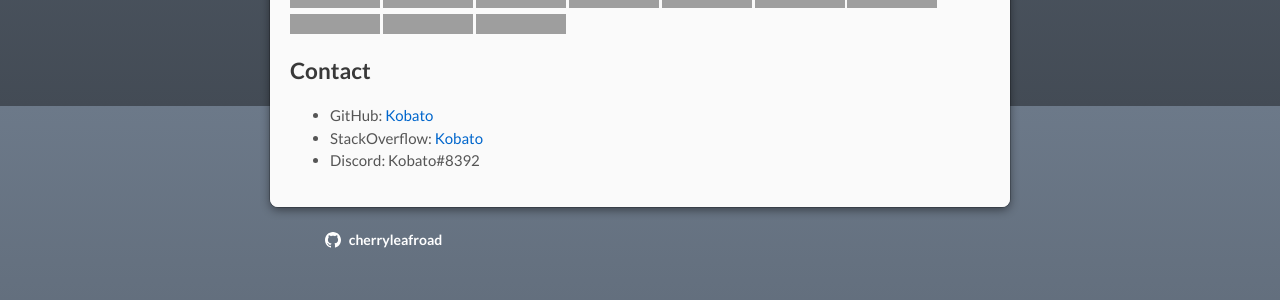
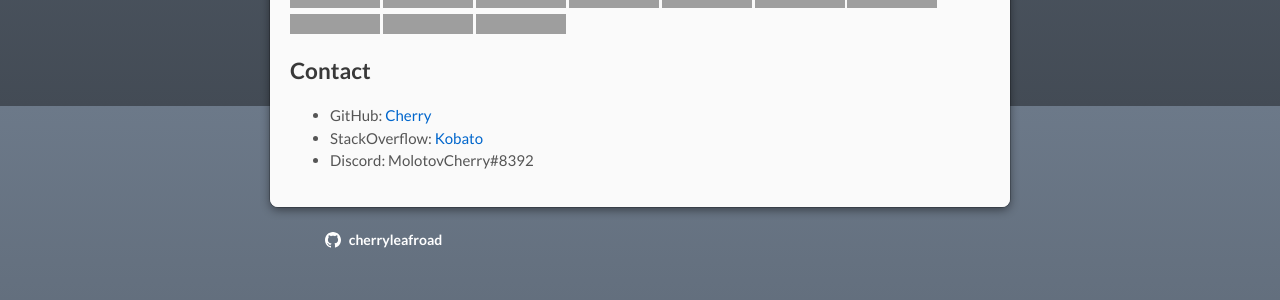
Before and after one commit to MolotovCherry/molotovcherry.github.io, a Jekyll site: the page built from about.md, in a window 1280 px wide. Shown: the part 794-1094 px from the top of the page. Built offline with Jekyll 4.4.1, drawn with Linux system fonts in a browser that asks for light colours; our own code applies the rules of GitHub Pages for plain Markdown files; grey boxes are pictures that could not be loaded.

Commit message:
Update about.md

```diff
--- a/about.md
+++ b/about.md
@@ -72,6 +72,6 @@ In my personal time:
 ![Discord](https://img.shields.io/badge/-Discord-05122A?style=flat&logo=discord)
 
 ## Contact
-- GitHub: [Kobato](https://github.com/cherryleafroad)
+- GitHub: [Cherry](https://github.com/cherryleafroad)
 - StackOverflow: [Kobato](https://stackoverflow.com/users/9423933/kobato)
-- Discord: Kobato#8392
+- Discord: MolotovCherry#8392
```
